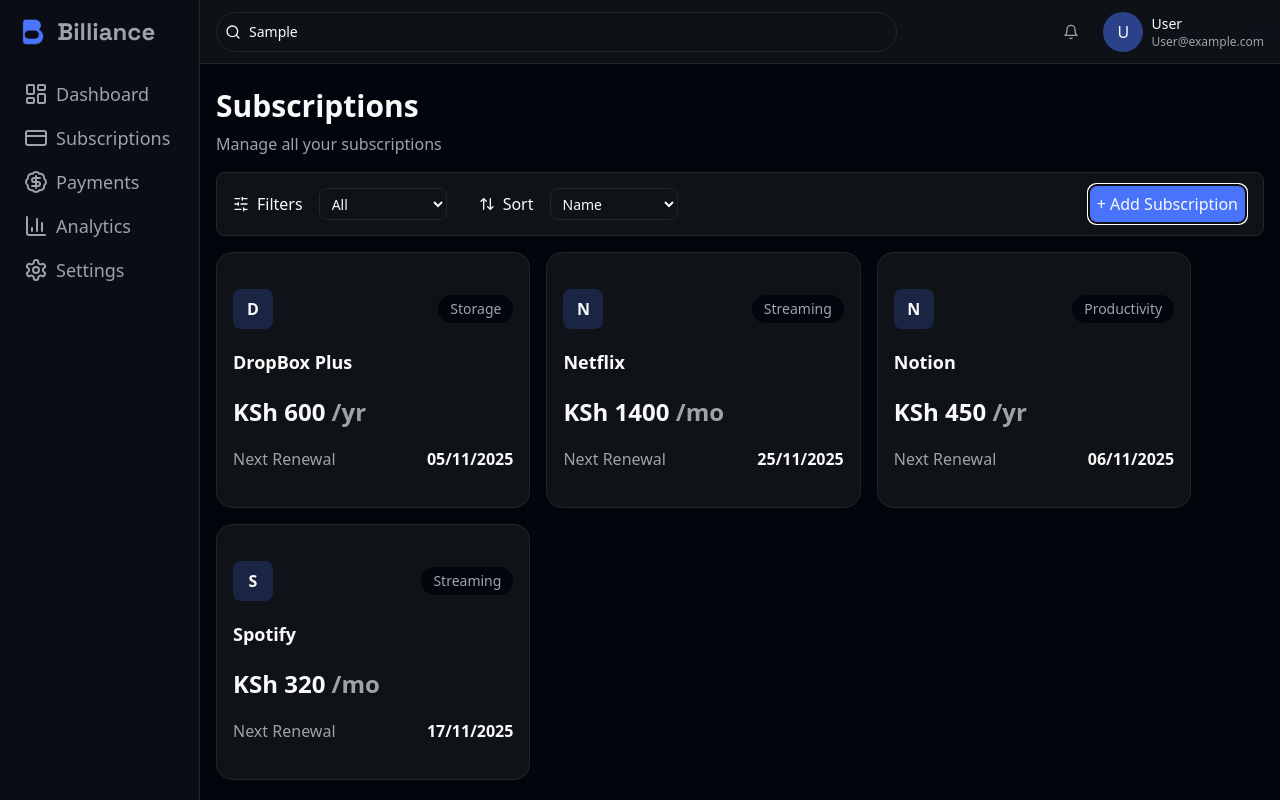
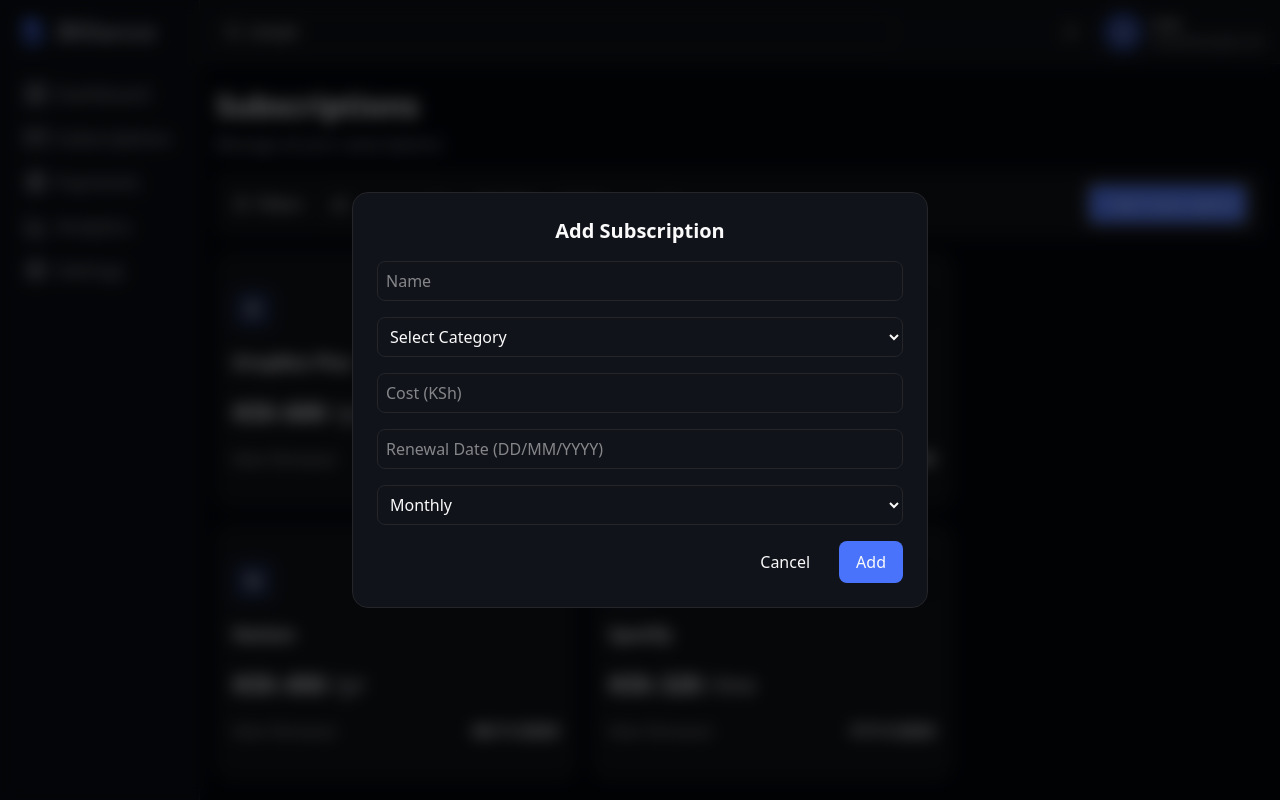
Before and after one commit to Suudi-sudo/saas-subscription-management, a React (Vite) app in the folder frontend/: page /subscriptions in a window 1280 px wide. Both pictures are taken after typing "Sample" into the empty fields and a click on the button "+ Add Subscription". Built offline with nearby package versions, Linux system fonts and the light colour scheme.

Commit message:
Added popup modal for adding new subscriptions

```diff
--- a/frontend/src/pages/subscriptions.jsx
+++ b/frontend/src/pages/subscriptions.jsx
@@ -4,6 +4,14 @@
 export default function Subscriptions() {
   const [selectedCategory, setSelectedCategory] = useState("All");
   const [selectedSort, setSelectedSort] = useState("Name");
+  const [showPopUp, setShowPopUp] = useState(false);
+  const [newSub, setNewSub] = useState({
+    name: "",
+    category: "",
+    cost: "",
+    date: "",
+    per: "mo",
+  });
   const categories = [
     "All",
     "Productivity",
@@ -13,7 +21,7 @@
     "Storage",
   ];
   const sortValues = ["Name", "Category", "Cost", "Date"];
-  const subscriptions = [
+  const [subscriptions, setSubscriptions] = useState([
     {
       name: "Netflix",
       category: "Streaming",
@@ -42,12 +50,20 @@
       date: "05/11/2025",
       per: "yr",
     },
-  ];
+  ]);
   const handleCategoryChange = (e) => {
     setSelectedCategory(e.target.value);
   };
   const handleSortChange = (e) => {
     setSelectedSort(e.target.value);
+  };
+  const handleAddSubscription = (e) => {
+    e.preventDefault();
+    if (!newSub.name || !newSub.category || !newSub.cost || !newSub.date)
+      return;
+    setSubscriptions([...subscriptions, newSub]);
+    setNewSub({ name: "", category: "", cost: "", date: "", per: "mo" });
+    setShowPopUp(false);
   };
   const filteredSubscriptions =
     selectedCategory === "All"
@@ -118,6 +134,7 @@
           </div>
           <button
             type="button"
+            onClick={() => setShowPopUp(true)}
             className="text-sm p-2 items-center flex bg-primary"
           >
             + Add Subscription
@@ -127,7 +144,7 @@
           {sortedSubscriptions.map((subscription, index) => (
             <div
               key={index}
-              className="h-64 w-[30%] min-w-60 max-w-90 border border-border rounded-2xl bg-border/40 hover:border-primary flex flex-col items-baseline justify-evenly p-4"
+              className="h-64 w-[90%] min-w-60 max-w-90 md:w-[45%] border border-border rounded-2xl bg-border/40 hover:border-primary flex flex-col items-baseline justify-evenly p-4"
             >
               <div className="flex items-center justify-between w-full">
                 <div className="p-2 rounded-lg bg-primary/20 aspect-square w-10 font-semibold">
@@ -156,6 +173,89 @@
             </h3>
           )}
         </div>
+        {showPopUp && (
+          <div className="fixed inset-0 bg-black/60 z-345 backdrop-blur-sm flex items-center justify-center">
+            <div className="bg-[#11131a] border border-border rounded-2xl p-6 w-[90%] max-w-xl flex flex-col gap-4">
+              <h3 className="text-xl font-semibold">Add Subscription</h3>
+              <form
+                onSubmit={(e) => {
+                  e.preventDefault();
+                  handleAddSubscription(e);
+                }}
+                className="flex flex-col gap-4"
+              >
+                <input
+                  type="text"
+                  placeholder="Name"
+                  className="h-10 px-2 rounded-lg border border-border outline-none focus:border-primary bg-transparent"
+                  value={newSub.name}
+                  onChange={(e) =>
+                    setNewSub({ ...newSub, name: e.target.value })
+                  }
+                />
+                <select
+                  className="h-10 px-2 rounded-lg border border-border outline-none focus:border-primary bg-transparent"
+                  value={newSub.category}
+                  onChange={(e) =>
+                    setNewSub({ ...newSub, category: e.target.value })
+                  }
+                >
+                  <option value="">Select Category</option>
+                  {categories
+                    .filter((c) => c !== "All")
+                    .map((category) => (
+                      <option key={category} value={category}>
+                        {category}
+                      </option>
+                    ))}
+                </select>
+                <input
+                  type="number"
+                  placeholder="Cost (KSh)"
+                  className="h-10 px-2 rounded-lg border border-border outline-none focus:border-primary bg-transparent"
+                  value={newSub.cost}
+                  onChange={(e) =>
+                    setNewSub({ ...newSub, cost: e.target.value })
+                  }
+                />
+                <input
+                  type="text"
+                  placeholder="Renewal Date (DD/MM/YYYY)"
+                  className="h-10 px-2 rounded-lg border border-border outline-none focus:border-primary bg-transparent"
+                  value={newSub.date}
+                  onChange={(e) =>
+                    setNewSub({ ...newSub, date: e.target.value })
+                  }
+                />
+                <select
+                  className="h-10 px-2 rounded-lg border border-border outline-none focus:border-primary bg-transparent"
+                  value={newSub.per}
+                  onChange={(e) =>
+                    setNewSub({ ...newSub, per: e.target.value })
+                  }
+                >
+                  <option value="mo">Monthly</option>
+                  <option value="yr">Yearly</option>
+                </select>
+                <div className="flex justify-end gap-3">
+                  <button
+                    type="button"
+                    onClick={() => setShowPopUp(false)}
+                    className="border border-border rounded-lg px-4 py-2 hover:bg-border/30"
+                  >
+                    Cancel
+                  </button>
+                  <button
+                    type="submit"
+                    className="bg-primary rounded-lg px-4 py-2"
+                  >
+                    Add
+                  </button>
+                </div>
+              </form>
+            </div>
+          </div>
+        )}
       </main>
     </div>
   );
```
